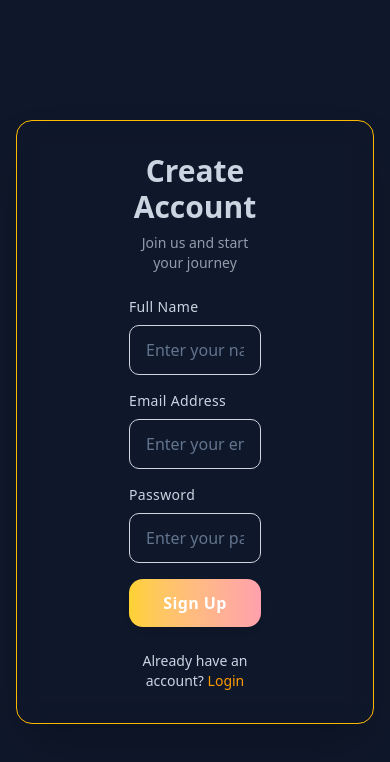
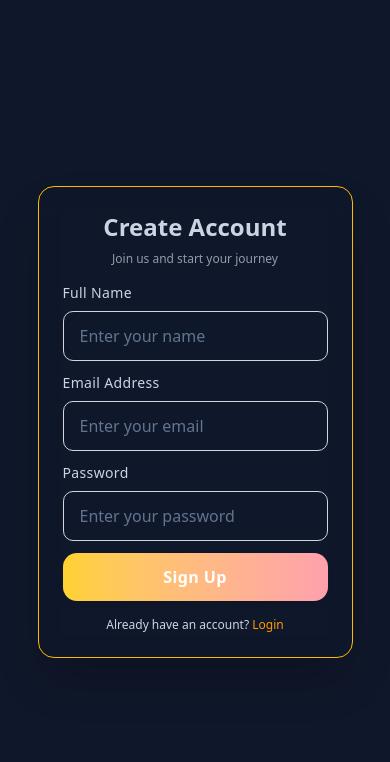
Before and after one commit to Horiyasiddique/Journy, a React (Vite) app: page /auth/signup in a window 390 px wide. Shown: the top 762 px of the page. Built offline with nearby package versions, Linux system fonts and the light colour scheme; no server answers.

Commit message:
responsive

```diff
--- a/src/components/Loader.jsx
+++ b/src/components/Loader.jsx
@@ -2,7 +2,7 @@ import React from "react";
 
 const Loader = () => {
   return (
-    <div className="flex items-center justify-center h-screen bg-transparent">
+    <div className="flex flex-col items-center justify-center h-screen bg-transparent">
       <div className="relative">
         {/* Outer Ring */}
         <div className="w-20 h-20 border-4 border-amber-500 border-t-transparent rounded-full animate-spin"></div>
--- a/src/pages/Login.jsx
+++ b/src/pages/Login.jsx
@@ -33,13 +33,17 @@ const Login = () => {
   }
 
   return (
-    <div className="flex items-center justify-center min-h-screen px-4">
-      <div className="w-full max-w-md  backdrop-blur-md rounded-2xl shadow-2xl border-[1px] border-amber-400 py-8 px-28 space-y-6">
+
+
+    <div className="flex items-center justify-center min-h-screen px-4 sm:px-6 lg:px-8">
+      <div className="w-full max-w-md backdrop-blur-md rounded-2xl shadow-2xl border-[1px] border-amber-400 py-6 sm:py-8 px-6 sm:px-8 md:px-28 space-y-4 sm:space-y-6">
         <div className="text-center space-y-2">
-          <h1 className="text-3xl font-bold">Welcome Back!</h1>
-          <p className="text-sm opacity-70">Join us and start your journey</p>
+          <h1 className="text-2xl sm:text-3xl font-bold">Welcome Back!</h1>
+          <p className="text-xs sm:text-sm opacity-70">
+            Join us and start your journey
+          </p>
         </div>
-        <form onSubmit={handleSubmit} className="space-y-4">
+        <form onSubmit={handleSubmit} className="space-y-3 sm:space-y-4">
           <Input
             label="Email Address"
             type="email"
@@ -59,7 +63,7 @@ const Login = () => {
           <Button text="Login" type="submit" className="w-full" />
         </form>
 
-        <p className="text-sm text-center">
+        <p className="text-xs sm:text-sm text-center">
           Don't have an account?{" "}
           <Link
             to="/auth/signup"
--- a/src/pages/Signup.jsx
+++ b/src/pages/Signup.jsx
@@ -34,13 +34,15 @@ const Signup = () => {
   }
 
   return (
-    <div className="flex items-center justify-center min-h-screen px-4">
-      <div className="w-full max-w-md  backdrop-blur-md rounded-2xl shadow-2xl border-[1px] border-amber-400 py-8 px-28 space-y-6">
+    <div className="flex items-center justify-center min-h-screen px-4 sm:px-6 lg:px-8">
+      <div className="w-full max-w-md backdrop-blur-md rounded-2xl shadow-2xl border-[1px] border-amber-400 py-6 sm:py-8 px-6 sm:px-8 md:px-28 space-y-4 sm:space-y-6">
         <div className="text-center space-y-2">
-          <h1 className="text-3xl font-bold">Create Account</h1>
-          <p className="text-sm opacity-70">Join us and start your journey</p>
+          <h1 className="text-2xl sm:text-3xl font-bold">Create Account</h1>
+          <p className="text-xs sm:text-sm opacity-70">
+            Join us and start your journey
+          </p>
         </div>
-        <form onSubmit={handleSubmit} className="space-y-4">
+        <form onSubmit={handleSubmit} className="space-y-3 sm:space-y-4">
           <Input
             label="Full Name"
             type="text"
@@ -68,7 +70,7 @@ const Signup = () => {
           <Button text="Sign Up" type="submit" className="w-full" />
         </form>
 
-        <p className="text-sm text-center">
+        <p className="text-xs sm:text-sm text-center">
           Already have an account?{" "}
           <Link
             to="/auth/login"
```
